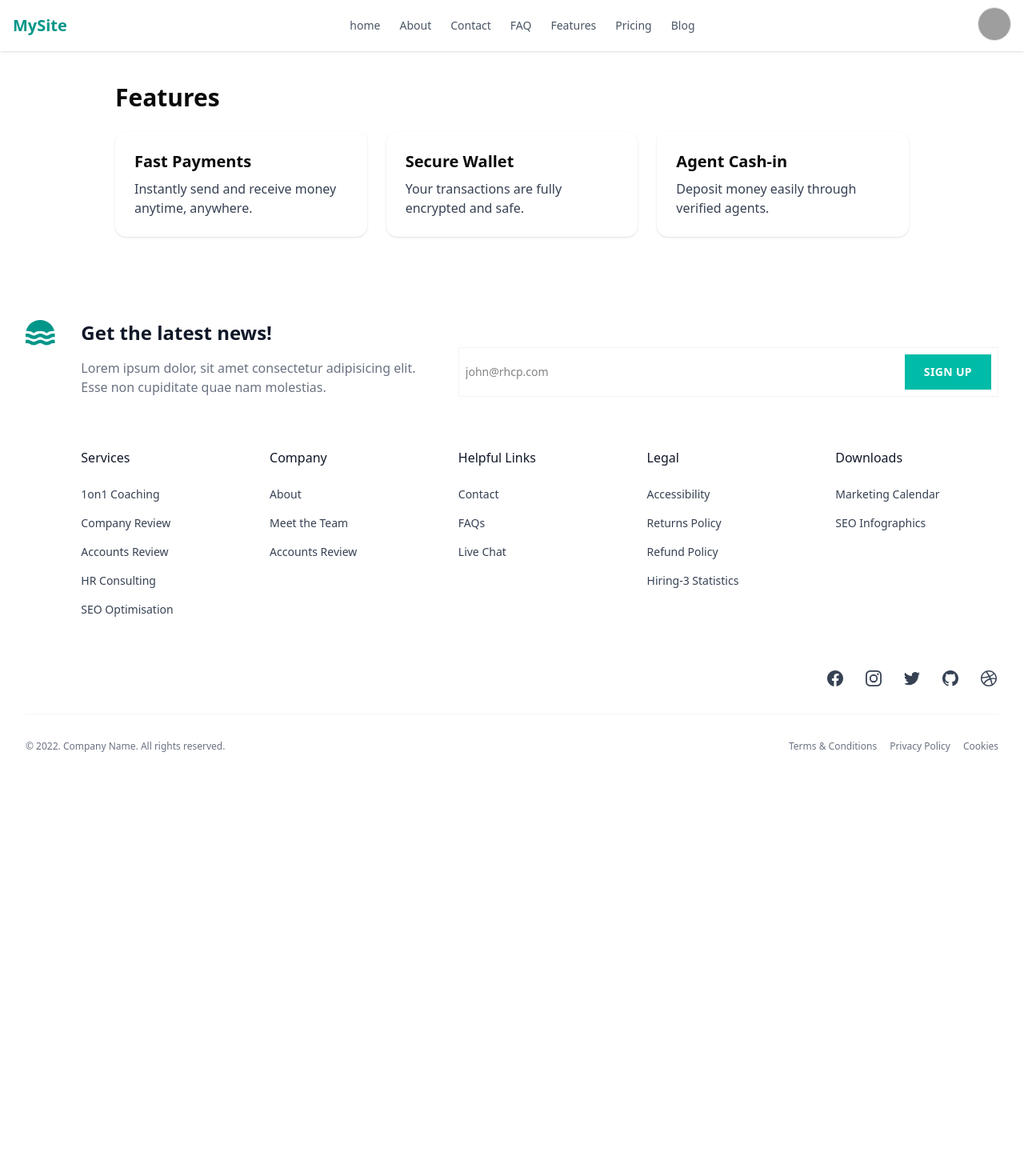
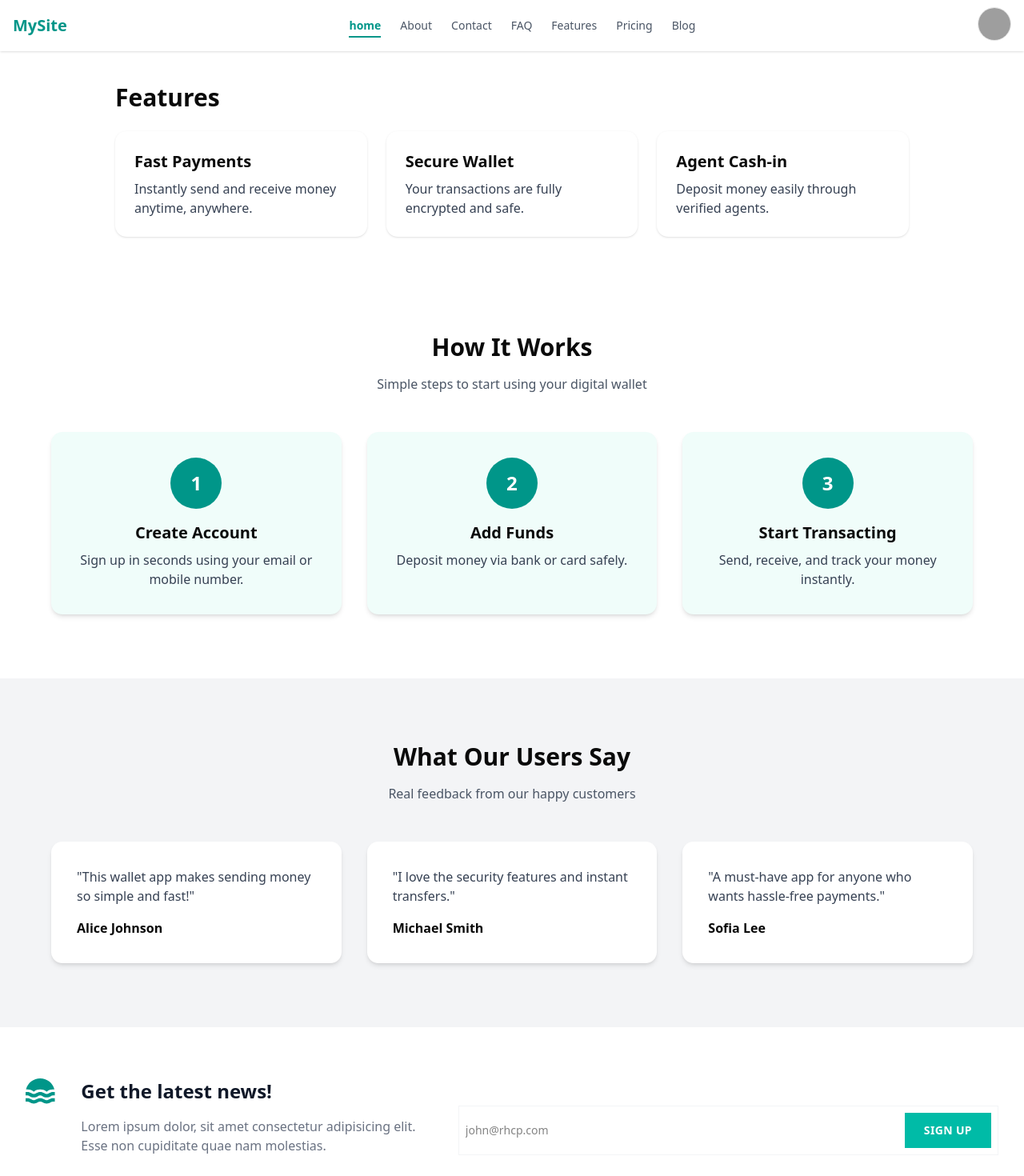
Before and after one commit to Joynal-Abedin85/client-digital-wallet, a React (Vite) app: page / in a window 1280 px wide. Shown: the top 1470 px of the page at 80% size. Before the commit the page ends 1005 px from the top, so only its background shows below. Built offline with nearby package versions, Linux system fonts and the light colour scheme; grey boxes are pictures that could not be loaded.

Commit message:
navbar and logout complete

```diff
--- a/index.html
+++ b/index.html
@@ -2,7 +2,7 @@
 <html lang="en">
   <head>
     <meta charset="UTF-8" />
-    <link rel="icon" type="image/svg+xml" href="/vite.svg" />
+    <link rel="icon" type="image/svg+xml" href="https://cdn-icons-png.flaticon.com/512/6805/6805105.png" />
     <meta name="viewport" content="width=device-width, initial-scale=1.0" />
     <title>vite-project</title>
   </head>
--- a/src/components/Navbar.tsx
+++ b/src/components/Navbar.tsx
@@ -1,11 +1,15 @@
 import { useState } from "react";
-import { Link } from "react-router";
+import { Link, useLocation, useNavigate } from "react-router";
+import { toast } from "sonner";
 
 const Navbar = () => {
-  const [isMenuOpen, setIsMenuOpen] = useState(false); // Mobile menu
-  const [isProfileOpen, setIsProfileOpen] = useState(false); // Profile dropdown
+  const [isMenuOpen, setIsMenuOpen] = useState(false);
+  const [isProfileOpen, setIsProfileOpen] = useState(false);
+  const navigate = useNavigate();
+    const location = useLocation(); // <-- current route ধরবে
 
-  // Menu items for navbar
+
+  // Menu items
   const menuItems = [
     { label: "home", path: "/" },
     { label: "About", path: "/about" },
@@ -15,6 +19,27 @@ const Navbar = () => {
     { label: "Pricing", path: "/pricing" },
     { label: "Blog", path: "/blog" },
   ];
+
+    const isActiveRoute = (path: string) => {
+    return location.pathname === path;
+  };
+
+  // ✅ Logout Handler
+  const handleLogout = () => {
+    // Clear tokens / user data
+    localStorage.removeItem("token");
+    localStorage.removeItem("user");
+
+    // if using redux -> dispatch(logout());
+    // dispatch(logout());
+
+    toast("logout sucsess")
+
+    setIsProfileOpen(false);
+    setIsMenuOpen(false);
+
+    navigate("/login");
+  };
 
   return (
     <header className="bg-white shadow relative z-50">
@@ -32,7 +57,11 @@ const Navbar = () => {
               <li key={item.path}>
                 <Link
                   to={item.path}
-                  className="text-gray-600 hover:text-gray-800 transition"
+                  className={`transition ${
+                    isActiveRoute(item.path)
+                      ? "text-teal-600 font-semibold border-b-2 border-teal-600 pb-1"
+                      : "text-gray-600 hover:text-gray-800"
+                  }`}
                 >
                   {item.label}
                 </Link>
@@ -43,7 +72,6 @@ const Navbar = () => {
 
         {/* Profile + Mobile Button */}
         <div className="flex items-center gap-4">
-
           {/* Profile Dropdown */}
           <div className="relative hidden md:block">
             <button
@@ -61,12 +89,16 @@ const Navbar = () => {
               <div className="absolute right-0 mt-2 w-48 bg-white border shadow rounded-md animate-fadeIn">
                 <Link
                   to="/dashboard"
-                  className="block w-full text-left px-4 py-2 hover:bg-gray-50 rounded"
+                  className="block px-4 py-2 hover:bg-gray-50"
                   onClick={() => setIsProfileOpen(false)}
                 >
                   Dashboard
                 </Link>
-                <button className="block w-full text-left px-4 py-2 text-red-600 hover:bg-red-50 rounded">
+
+                <button
+                  onClick={handleLogout}
+                  className="block w-full text-left px-4 py-2 text-red-600 hover:bg-red-50"
+                >
                   Logout
                 </button>
               </div>
@@ -96,7 +128,7 @@ const Navbar = () => {
         </div>
       </div>
 
-      {/* Mobile Menu Dropdown */}
+      {/* Mobile Menu */}
       {isMenuOpen && (
         <div className="md:hidden bg-white border-t shadow animate-slideDown">
           <ul className="flex flex-col gap-1 p-4">
@@ -104,7 +136,11 @@ const Navbar = () => {
               <li key={item.path}>
                 <Link
                   to={item.path}
-                  className="block px-2 py-2 text-gray-700 hover:bg-gray-50 rounded"
+                  className={`block px-2 py-2 rounded ${
+                    isActiveRoute(item.path)
+                      ? "text-teal-600 font-semibold bg-teal-50"
+                      : "text-gray-700 hover:bg-gray-50"
+                  }`}
                   onClick={() => setIsMenuOpen(false)}
                 >
                   {item.label}
@@ -112,16 +148,19 @@ const Navbar = () => {
               </li>
             ))}
 
-            {/* Mobile Profile Section */}
+            {/* Mobile Profile */}
             <li className="mt-3 border-t pt-3">
               <Link
                 to="/dashboard"
-                className="block w-full text-left px-2 py-2 hover:bg-gray-50 rounded"
+                className="block px-2 py-2 hover:bg-gray-50 rounded"
                 onClick={() => setIsMenuOpen(false)}
               >
                 Dashboard
               </Link>
-              <button className="block w-full text-left px-2 py-2 text-red-600 hover:bg-red-50 rounded">
+              <button
+                onClick={handleLogout}
+                className="block w-full text-left px-2 py-2 text-red-600 hover:bg-red-50 rounded"
+              >
                 Logout
               </button>
             </li>
--- /dev/null
+++ b/src/pages/compo1.tsx
@@ -0,0 +1,32 @@
+import React from "react";
+
+const HowItWorks = () => {
+  const steps = [
+    { step: "1", title: "Create Account", desc: "Sign up in seconds using your email or mobile number." },
+    { step: "2", title: "Add Funds", desc: "Deposit money via bank or card safely." },
+    { step: "3", title: "Start Transacting", desc: "Send, receive, and track your money instantly." },
+  ];
+
+  return (
+    <section className="py-20 px-4">
+      <div className="max-w-6xl mx-auto text-center mb-12">
+        <h2 className="text-3xl font-bold mb-4">How It Works</h2>
+        <p className="text-gray-600">Simple steps to start using your digital wallet</p>
+      </div>
+
+      <div className="grid grid-cols-1 md:grid-cols-3 gap-8 max-w-6xl mx-auto">
+        {steps.map((s, idx) => (
+          <div key={idx} className="bg-teal-50 p-8 rounded-xl text-center shadow-md hover:shadow-xl transition">
+            <div className="w-16 h-16 rounded-full bg-teal-600 text-white flex items-center justify-center mx-auto text-2xl font-bold mb-4">
+              {s.step}
+            </div>
+            <h3 className="text-xl font-semibold mb-2">{s.title}</h3>
+            <p className="text-gray-700">{s.desc}</p>
+          </div>
+        ))}
+      </div>
+    </section>
+  );
+};
+
+export default HowItWorks;
--- /dev/null
+++ b/src/pages/compo2.tsx
@@ -0,0 +1,38 @@
+import React from "react";
+
+const Testimonials = () => {
+  const reviews = [
+    {
+      name: "Alice Johnson",
+      feedback: "This wallet app makes sending money so simple and fast!",
+    },
+    {
+      name: "Michael Smith",
+      feedback: "I love the security features and instant transfers.",
+    },
+    {
+      name: "Sofia Lee",
+      feedback: "A must-have app for anyone who wants hassle-free payments.",
+    },
+  ];
+
+  return (
+    <section className="py-20 px-4 bg-gray-100">
+      <div className="max-w-6xl mx-auto text-center mb-12">
+        <h2 className="text-3xl font-bold mb-4">What Our Users Say</h2>
+        <p className="text-gray-600">Real feedback from our happy customers</p>
+      </div>
+
+      <div className="grid grid-cols-1 md:grid-cols-3 gap-8 max-w-6xl mx-auto">
+        {reviews.map((r, idx) => (
+          <div key={idx} className="bg-white p-8 rounded-xl shadow-md hover:shadow-xl transition">
+            <p className="text-gray-700 mb-4">"{r.feedback}"</p>
+            <h4 className="font-semibold">{r.name}</h4>
+          </div>
+        ))}
+      </div>
+    </section>
+  );
+};
+
+export default Testimonials;
--- a/src/pages/home.tsx
+++ b/src/pages/home.tsx
@@ -1,9 +1,13 @@
+import HowItWorks from "./compo1";
+import Testimonials from "./compo2";
 import Features from "./Features";
 
 const home = () => {
     return (
         <div>
             <Features></Features>
+            <HowItWorks></HowItWorks>
+            <Testimonials></Testimonials>
         </div>
     );
 };
--- a/src/pages/user/deposit.tsx
+++ b/src/pages/user/deposit.tsx
@@ -1,5 +1,6 @@
 import  {useDepositMutation}  from "@/redux/features/userapi";
 import { useState } from "react";
+import { toast } from "sonner";
 
 const Deposit = () => {
   const [amount, setAmount] = useState(0);
@@ -7,7 +8,7 @@ const Deposit = () => {
 
   const handleDeposit = async () => {
     await deposit({ amount }).unwrap();
-    alert("Deposit Successful!");
+    toast("Deposit Successful!");
   };
 
   return (
--- a/src/pages/user/profile.tsx
+++ b/src/pages/user/profile.tsx
@@ -2,6 +2,7 @@ import { useGetMeQuery, useUpdateProfileMutation } from "@/redux/features/auth/a
 import { useDispatch } from "react-redux";
 import { useState, useEffect } from "react";
 import { setUser } from "@/redux/features/authslice";
+import { toast } from "sonner";
 
 const Profile = () => {
   const { data, refetch } = useGetMeQuery("");
@@ -28,7 +29,7 @@ const Profile = () => {
 
     await refetch(); // 🔥 Reload fresh user data from API
 
-    alert("Profile updated!");
+    toast("Profile updated!");
   };
 
   return (
--- a/src/pages/user/sendmoney.tsx
+++ b/src/pages/user/sendmoney.tsx
@@ -1,5 +1,6 @@
 import { useSendMoneyMutation } from "@/redux/features/userapi";
 import { useState } from "react";
+import { toast } from "sonner";
 
 const Send = () => {
   const [email, setEmail] = useState("");
@@ -8,7 +9,7 @@ const Send = () => {
 
   const handleSend = async () => {
     await sendMoney({ receiverEmail: email, amount }).unwrap();
-    alert("Money Sent Successfully!");
+    toast("Money Sent Successfully!");
   };
 
   return (
--- a/src/pages/user/withdraw.tsx
+++ b/src/pages/user/withdraw.tsx
@@ -1,5 +1,6 @@
 import { useWithdrawMutation } from "@/redux/features/userapi";
 import { useState } from "react";
+import { toast } from "sonner";
 
 const Withdraw = () => {
   const [amount, setAmount] = useState(0);
@@ -7,7 +8,7 @@ const Withdraw = () => {
 
   const handleWithdraw = async () => {
     await withdraw({ amount }).unwrap();
-    alert("Withdraw Successful!");
+    toast("Withdraw Successful!");
   };
 
   return (
```
Also changed, not shown: src/components/authcompo/login.tsx (+5 -5 lines), src/components/authcompo/register.tsx (+4 -4 lines).
